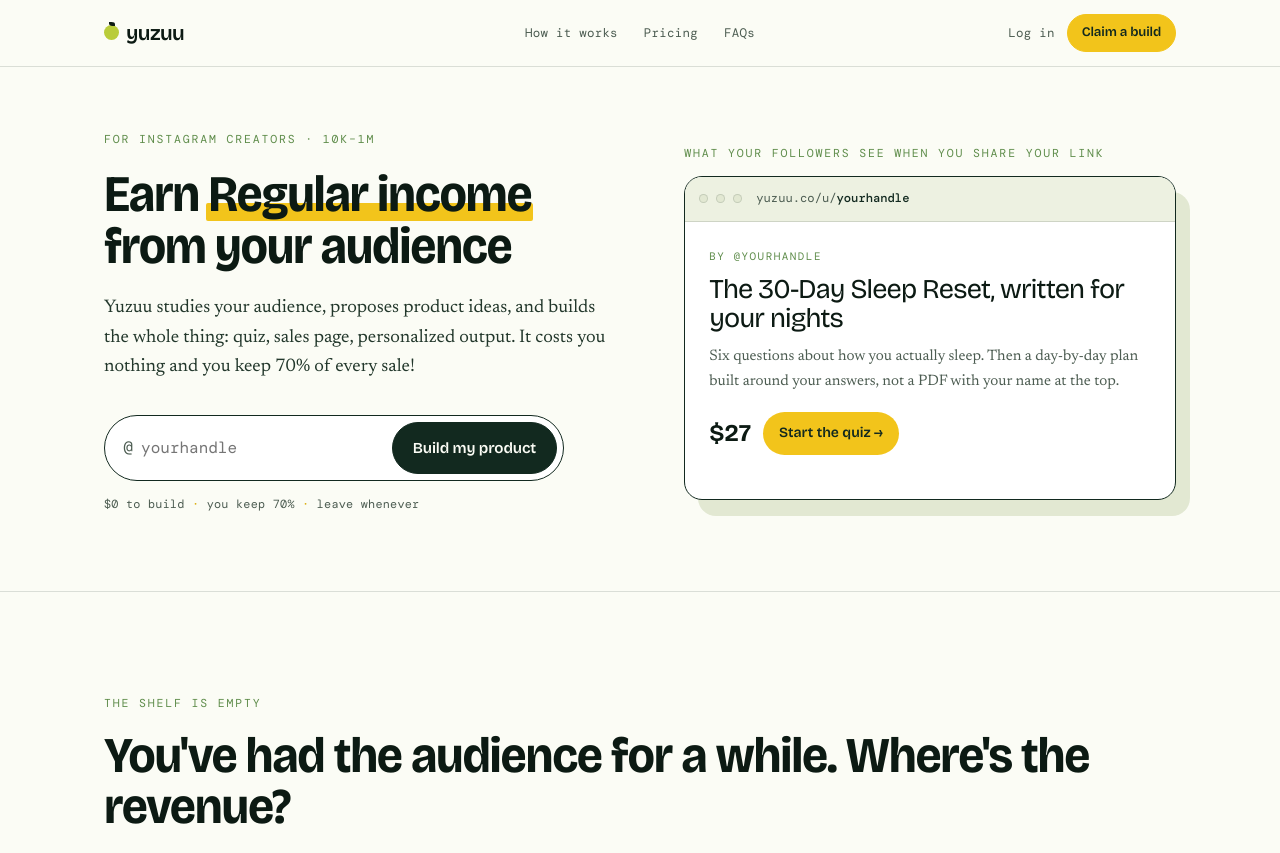
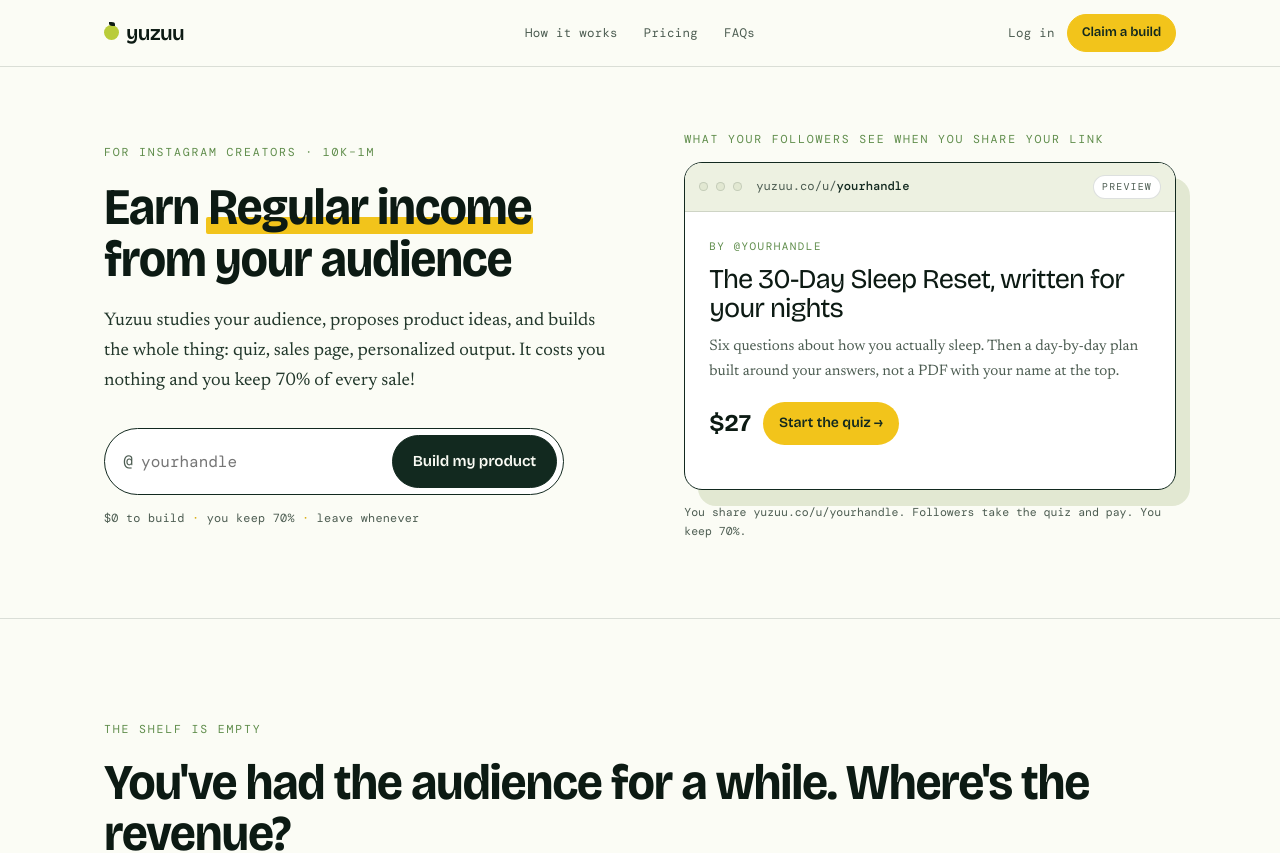
Before and after one commit to julianalert/yuzuucreatorsapp, a Next.js app: page / in a window 1280 px wide. Shown: the top 853 px of the page. Built offline with nearby package versions, Linux system fonts and the light colour scheme; no server answers.

Commit message:
Add preview badge and outcome caption to landing hero card.
Co-authored-by: Cursor <cursoragent@cursor.com>

```diff
--- a/src/app/landing.css
+++ b/src/app/landing.css
@@ -331,6 +331,19 @@
   color: var(--rind);
   font-weight: 500;
 }
+.peel .preview-badge {
+  flex-shrink: 0;
+  margin-left: auto;
+  font-family: var(--mono);
+  font-size: 0.62rem;
+  letter-spacing: 0.12em;
+  text-transform: uppercase;
+  color: var(--slate);
+  background: #fff;
+  border: 1px solid var(--line);
+  border-radius: 999px;
+  padding: 3px 8px;
+}
 .peel .preview-body {
   padding: 26px 24px 24px;
 }
@@ -372,6 +385,8 @@
   font-size: 0.88rem;
   padding: 10px 16px;
   border-radius: 999px;
+  pointer-events: none;
+  cursor: default;
 }
 .peel .chips {
   display: flex;
@@ -395,6 +410,9 @@
   color: var(--slate);
   margin-top: 14px;
   text-align: right;
+}
+.peel .preview-outcome {
+  text-align: left;
 }
 
 /* ---------- section frame ---------- */
--- a/src/app/page.tsx
+++ b/src/app/page.tsx
@@ -101,6 +101,7 @@ export default async function Home({
                       <LiveHandle />
                     </b>
                   </span>
+                  <span className="preview-badge">Preview</span>
                 </div>
                 <div className="preview-body">
                   <p className="pv-eyebrow">
@@ -118,6 +119,11 @@ export default async function Home({
                   </div>
                 </div>
               </div>
+              <p className="caption preview-outcome">
+                You share yuzuu.co/u/
+                <LiveHandle />
+                . Followers take the quiz and pay. You keep {CREATOR_KEEP_PCT}%.
+              </p>
             </div>
           </div>
         </header>
```
